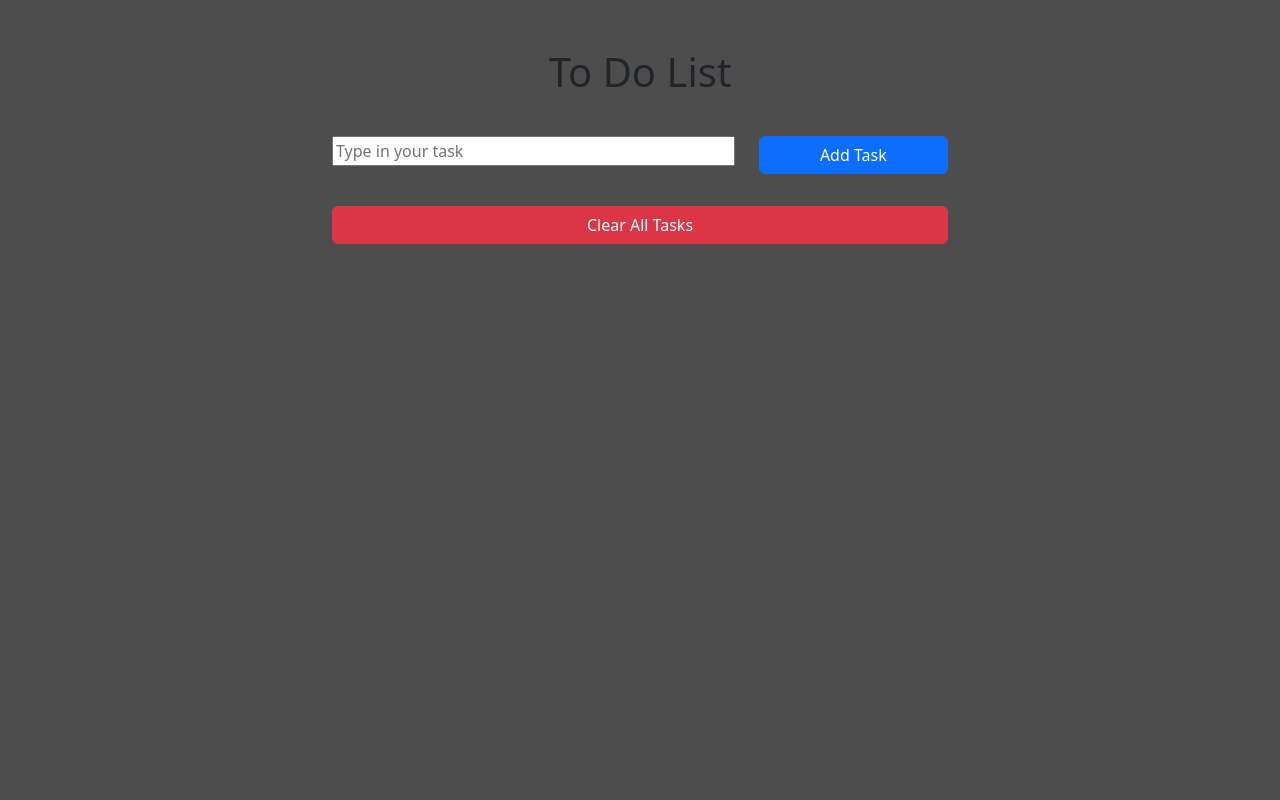
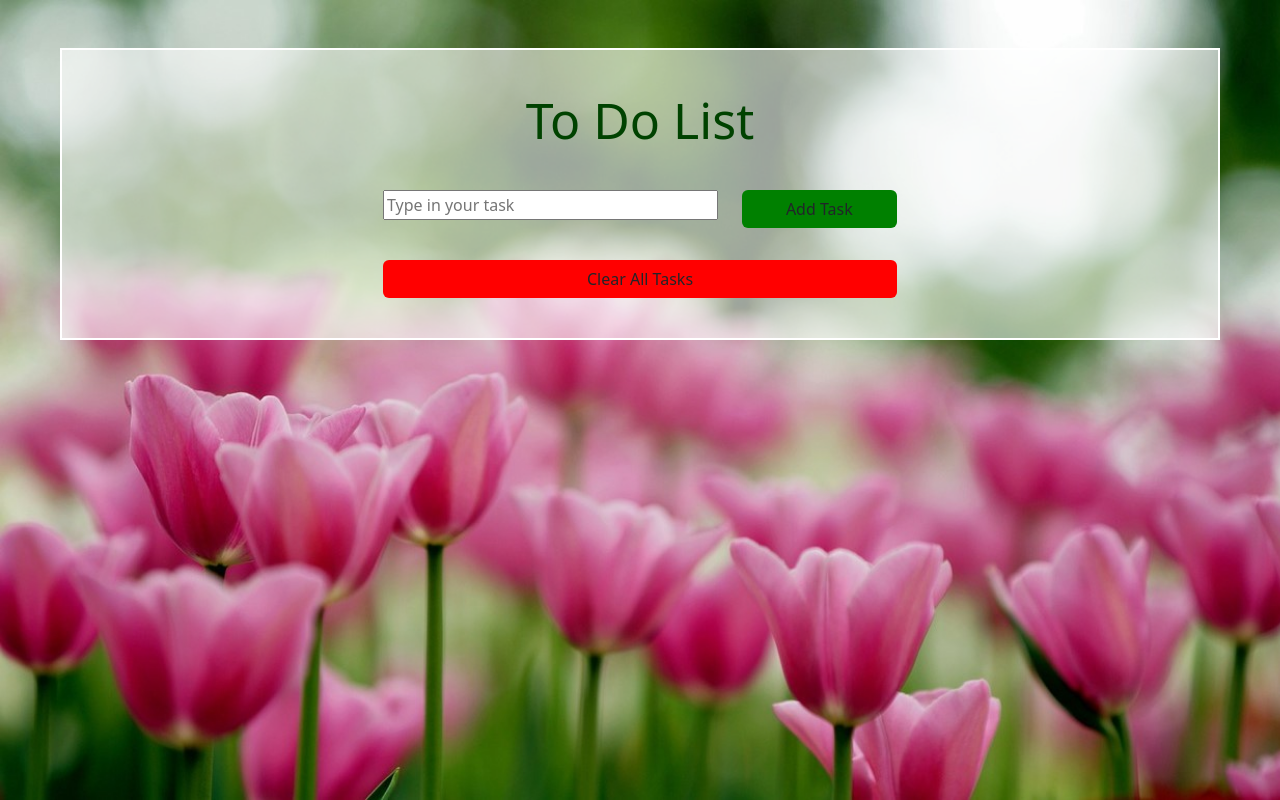
Before and after one commit to Shagan742/To-Do-List, a plain HTML site: page index.html in a window 1280 px wide. Drawn offline with nearby package versions, Linux system fonts and the light colour scheme.

Commit message:
decored a little, improving js

```diff
--- a/index.html
+++ b/index.html
@@ -26,19 +26,19 @@
         </header>
         <main class="container-fluid mt-5">
 
-        <div class="row justify-content-center">
+        <div class="contentRow row d-flex justify-content-center mx-5">
             <div class="col-md-8 col-lg-6">
-                <h1 class="text-center mb-4">To Do List</h1>
+                <h1 class="heading text-center mb-4" id="heading">To Do List</h1>
                 <div class="row">
                     <div class="col-8">
                         <input type="text" id="taskInput" class="form-contol w-100 mt-3" placeholder="Type in your task">
                     </div>
                     <div class="col-4">
-                        <button id="addTaskBtn" class="btn btn-primary w-100 mt-3">Add Task</button>
+                        <button id="addTaskBtn" class="btn w-100 mt-3">Add Task</button>
                     </div>
                 </div>
                 <ul id="taskList" class="list-group mt-3"></ul>
-                <button id="clearTaskBtn" class="btn btn-danger w-100 mt-3">Clear All Tasks</button>
+                <button id="clearTaskBtn" class="btn w-100 mt-3">Clear All Tasks</button>
             </div>
         </div>
 
--- a/script.js
+++ b/script.js
@@ -8,6 +8,21 @@ document.getElementById("addTaskBtn").addEventListener("click", function(){
     let taskInput=document.getElementById("taskInput").value;
 
 // if user puts in something in the input box, whatever they put in goes in the tasks array
+    if (taskInput) {
+        tasks.push(taskInput);
+        document.getElementById("taskInput").value= '';
+
+        displayTasks();
+    }
+})
+
+//make people add tasks by pressing enter instead of going outta their way to press the button
+document.getElementById("taskInput").addEventListener("keydown", function() {
+
+    //whatever user puts in is saved as a variable
+    let taskInput=document.getElementById("taskInput").value;
+
+// if user puts in something in the input box, whatever they put in goes in the tasks array by pressing enter
     if (taskInput) {
         tasks.push(taskInput);
         document.getElementById("taskInput").value= '';
--- a/style.css
+++ b/style.css
@@ -1,3 +1,27 @@
 body {
-    background-color: rgb(77, 77, 77);
+    background-image:url(imgs/flowerbackground.jpg);
+    background-size: cover;
+    background-repeat: no-repeat;
+    background-attachment: fixed;
 }
+
+#heading {
+    font-size: 50px;
+    color: rgb(0, 66, 0);
+    opacity: 1;
+}
+
+.contentRow {
+    background-color: rgba(255, 255, 255, 0.61);
+    padding:40px;
+    border: 2px solid white;
+
+}
+
+#addTaskBtn {
+    background-color: green;
+}
+
+#clearTaskBtn {
+    background-color: red;
+}
```
Also changed, not shown: imgs/flowerbackground.jpg (added).
